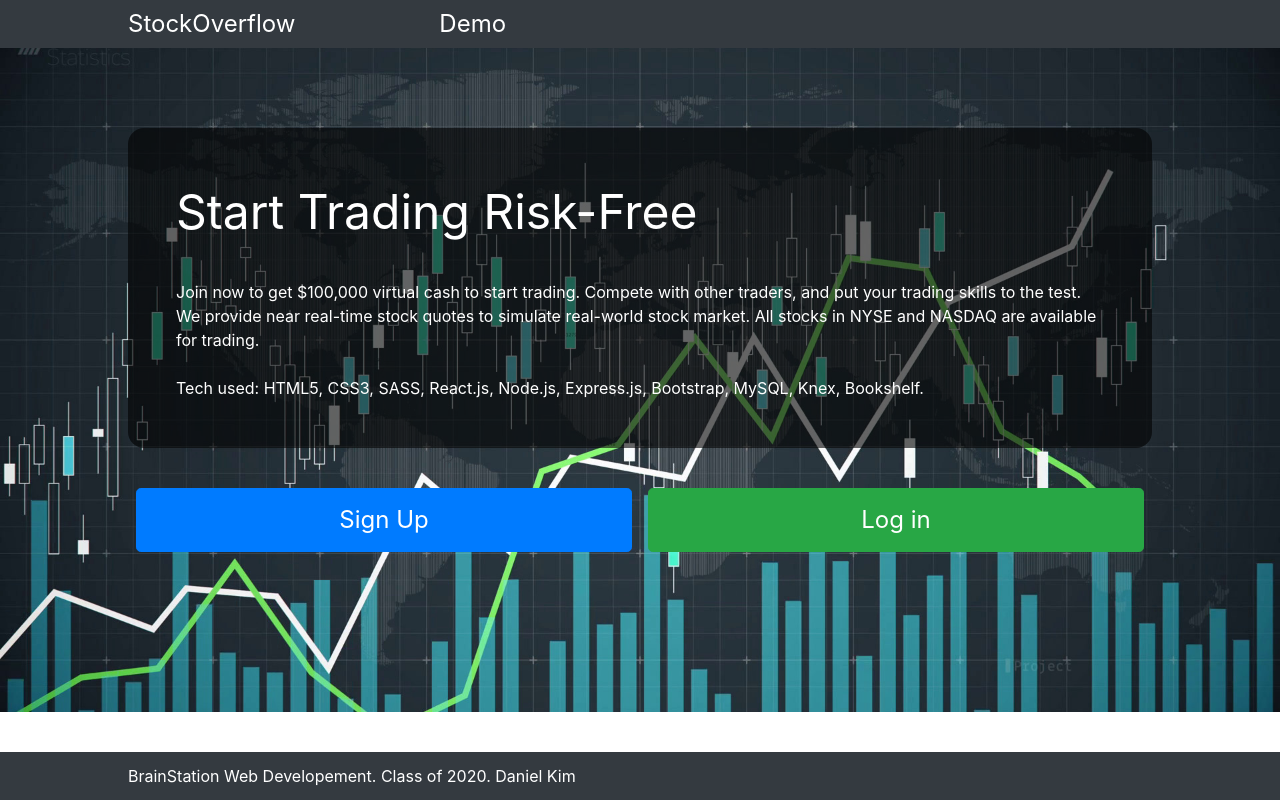
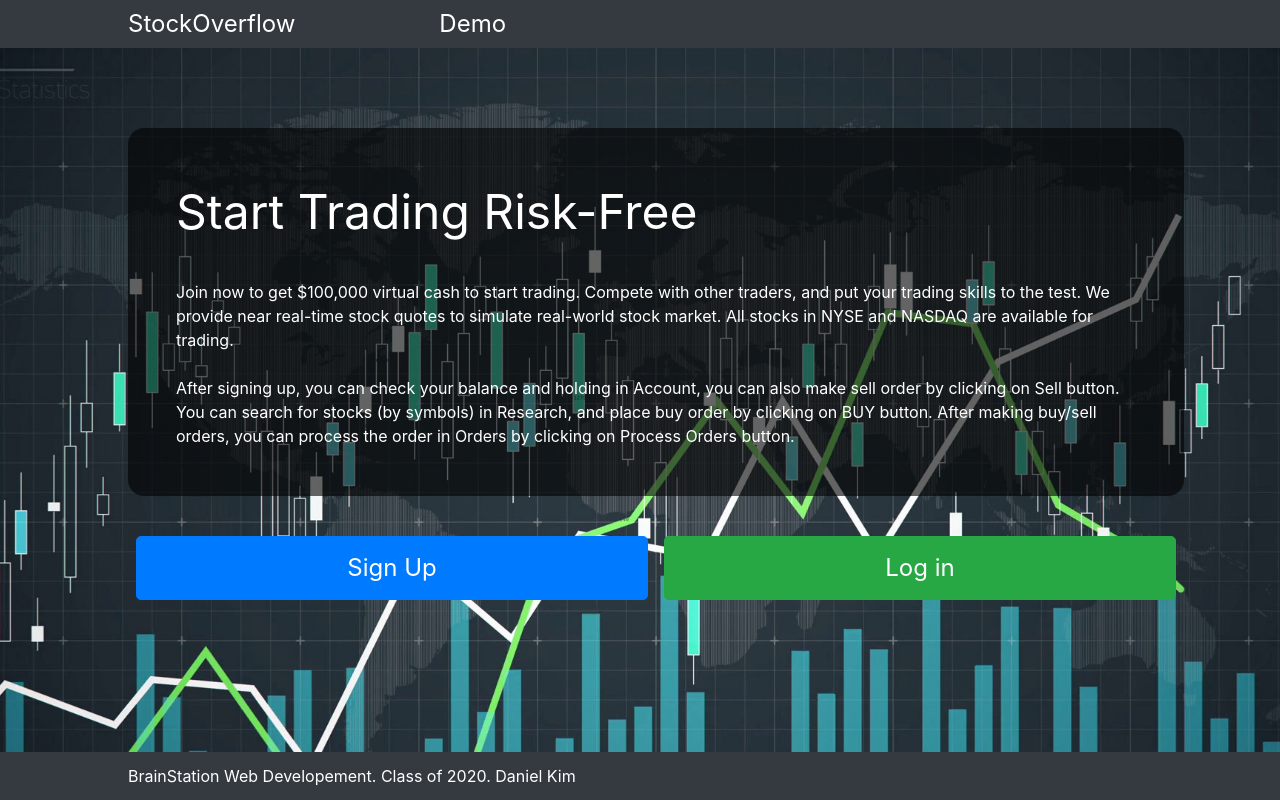
Before and after one commit to kyh8725/stockoverflow, a React (Create React App) app in the folder client/: page / in a window 1280 px wide. Built offline with nearby package versions, Linux system fonts and the light colour scheme; no server answers.

Commit message:
background landing fixed

```diff
--- a/client/src/components/Landing.js
+++ b/client/src/components/Landing.js
@@ -35,36 +35,41 @@ export default class Landing extends Component {
                 market. All stocks in NYSE and NASDAQ are available for trading.
                 <br />
                 <br />
-                Tech used: HTML5, CSS3, SASS, React.js, Node.js, Express.js,
-                Bootstrap, MySQL, Knex, Bookshelf.
+                After signing up, you can check your balance and holding in
+                Account, you can also make sell order by clicking on Sell
+                button. You can search for stocks (by symbols) in Research, and
+                place buy order by clicking on BUY button. After making buy/sell
+                orders, you can process the order in Orders by clicking on
+                Process Orders button.
               </article>
             </div>
           )}
           {this.props.loggedIn && (
             <div className="landing__content">
               <div className="landing__header">
-                Welcome {localStorage.getItem("userLogin")}
+                Welcome {sessionStorage.getItem("user")}
               </div>
               <article className="landing__text">
                 Comments
                 <br />
-                <br /> Orders are processed only when the market is open. For
-                testing purposes, the condition is commented out for now in
-                Orders.js -processOrders function. If the price is right orders
-                will get processed.
+                <br />
+                This app was built in 3 weeks initially for the final project
+                for BrainStation Web development program 2020.
                 <br />
                 <br />
-                Overall, It was a great project to practice everything I learned
-                in the past 3 months from HTML to MYSQL.
+                Due to Covid-19, it was built at home with minimal help of the
+                educators.
                 <br />
                 <br />
-                <a
-                  href="https://ncov2019.live/data"
-                  target="_blank"
-                  rel="noopener noreferrer"
-                >
-                  CHECK GLOBAL COVID-19 STATUS
-                </a>
+                Tech used: HTML5, CSS3, SASS, React.js, Node.js, Express.js,
+                JWT, Bootstrap, MySQL, Knex, Bookshelf.
+                <br />
+                <br />
+                Deployed on Heroku using JAWSDB.
+                <br />
+                <br />
+                It was a great project to practice everything I learned in the
+                past 3 months from HTML to MYSQL.
               </article>
             </div>
           )}
@@ -91,12 +96,12 @@ export default class Landing extends Component {
               <>
                 <Link to="/account">
                   <button className="btn btn-secondary btn-lg" id="accountBtn">
-                    Go to your Account
+                    Account
                   </button>
                 </Link>
                 <Link to="/orders">
                   <button className="btn btn-secondary btn-lg" id="orderBtn">
-                    Check Orders
+                    Orders
                   </button>
                 </Link>
               </>
--- a/client/src/components/NewOrder.js
+++ b/client/src/components/NewOrder.js
@@ -66,6 +66,10 @@ export default class NewOrder extends Component {
         .then((response) => {});
     }
     this.props.closeModal();
+    window.alert(
+      `Order successfully placed.
+       You can go to Orders to process your orders`
+    );
   };
 
   getCashTemp = () => {
--- a/client/src/components/Orders.js
+++ b/client/src/components/Orders.js
@@ -193,7 +193,7 @@ export default class Account extends Component {
               onClick={this.processOrders}
               className="btn btn-outline-success"
             >
-              Process Order
+              Process Orders
             </button>
           </div>
         </section>
--- a/client/src/styles/_partials/_landing.scss
+++ b/client/src/styles/_partials/_landing.scss
@@ -2,9 +2,11 @@
   display: flex;
   flex-direction: column;
   flex: 1;
-  width: 100%;
-  height: 83vh;
-  padding: 2rem 1rem;
+  position: fixed;
+  left: 0;
+  min-width: 100%;
+  min-height: 100%;
+  padding: 4rem 1rem;
   background-image: url("/stockbg2.jpg");
   background-repeat: no-repeat;
   background-position: center;
@@ -74,10 +76,10 @@
   .landing {
     flex-direction: row;
     padding: 5rem 12rem;
-
     &__content {
       padding-bottom: 0;
       flex: 0.6;
+      height: 70vh;
     }
     &__btnWrap {
       display: flex;
--- a/client/src/styles/index.css
+++ b/client/src/styles/index.css
@@ -87,9 +87,11 @@
   -webkit-box-flex: 1;
       -ms-flex: 1;
           flex: 1;
-  width: 100%;
-  height: 83vh;
-  padding: 2rem 1rem;
+  position: fixed;
+  left: 0;
+  min-width: 100%;
+  min-height: 100%;
+  padding: 4rem 1rem;
   background-image: url("/stockbg2.jpg");
   background-repeat: no-repeat;
   background-position: center;
@@ -179,6 +181,7 @@
     -webkit-box-flex: 0.6;
         -ms-flex: 0.6;
             flex: 0.6;
+    height: 70vh;
   }
   .landing__btnWrap {
     display: -webkit-box;
```
Also changed, not shown: client/src/assets/US-Stock-Market.jpg (deleted), 1 other file (tests, documents, lock files or other folders).
